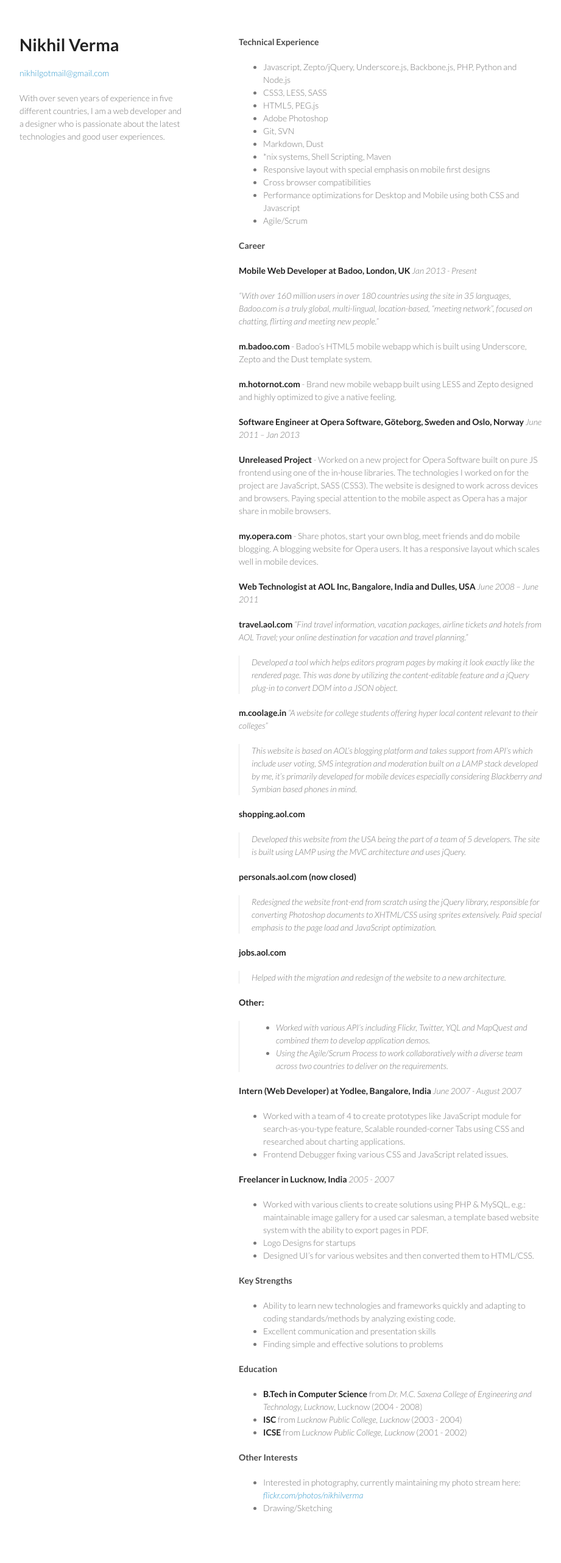
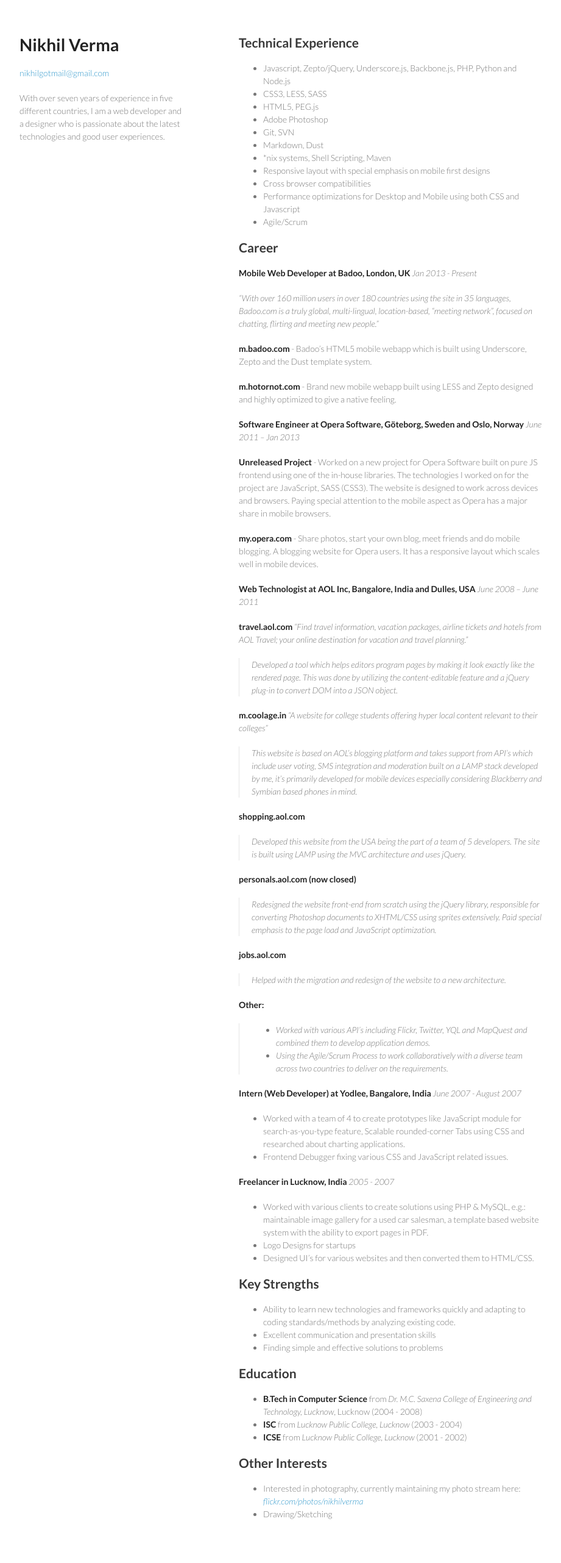
Before and after one commit to NikhilVerma/NikhilVerma.github.io, a Jekyll site: the page built from index.html, in a window 1280 px wide. Shown: the whole page at 61% size, without its empty margins (178-1099 px from the left). Built offline with Jekyll 4.4.1, drawn with Linux system fonts in a browser that asks for light colours.

Commit message:
Update headings

```diff
--- a/_includes/resume.md
+++ b/_includes/resume.md
@@ -1,5 +1,5 @@
 
-#### Technical Experience
+## Technical Experience
 
 * Javascript, Zepto/jQuery, Underscore.js, Backbone.js, PHP, Python and Node.js
 * CSS3, LESS, SASS
@@ -15,7 +15,7 @@
 
 
 
-#### Career
+## Career
 
 **Mobile Web Developer at Badoo, London, UK** _Jan 2013 - Present_
 
@@ -75,7 +75,7 @@
 
 
 
-#### Key Strengths
+## Key Strengths
 
 - Ability to learn new technologies and frameworks quickly and adapting to coding standards/methods by analyzing existing code.
 - Excellent communication and presentation skills
@@ -83,7 +83,7 @@
 
 
 
-#### Education
+## Education
 
 - **B.Tech in Computer Science** from _Dr. M.C. Saxena College of Engineering and Technology, Lucknow_, Lucknow (2004 - 2008)
 - **ISC** from _Lucknow Public College, Lucknow_ (2003 - 2004)
@@ -91,7 +91,7 @@
 
 
 
-#### Other Interests
+## Other Interests
 
 - Interested in photography, currently maintaining my photo stream here: [*flickr.com/photos/nikhilverma*](http://www.flickr.com/photos/nikhilverma/)
 - Drawing/Sketching
```
